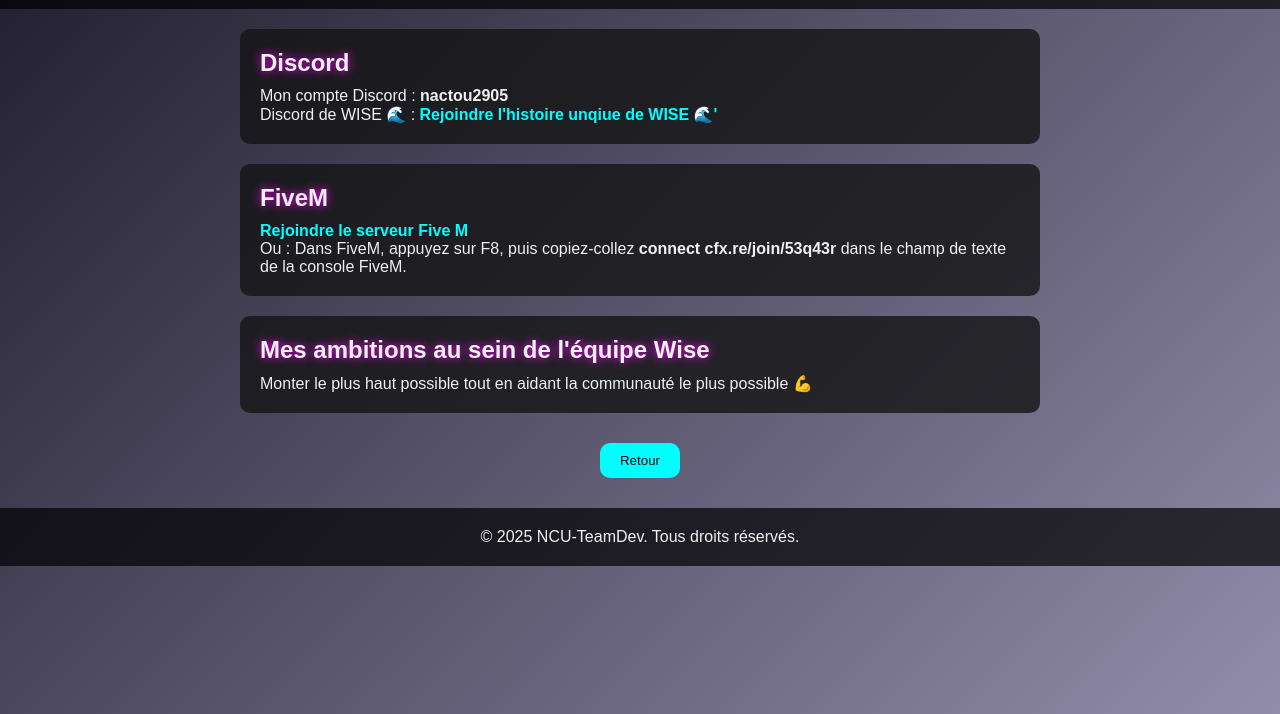
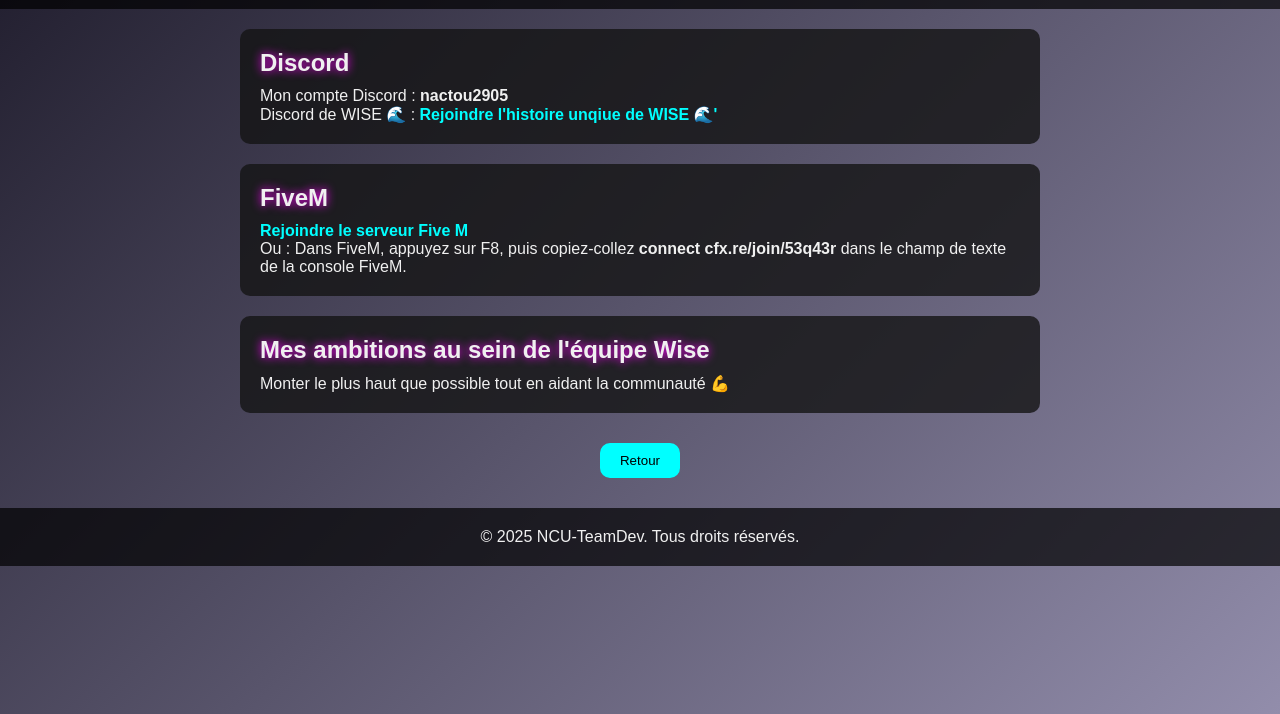
Before and after one commit to Nactouteamdev/nactouteamdev.io, a plain HTML site: page info.html in a window 1280 px wide. Shown: the part 86-800 px from the top of the page. Drawn offline with Linux system fonts and the light colour scheme.

Commit message:
Update info.html

```diff
--- a/info.html
+++ b/info.html
@@ -24,7 +24,7 @@
         </section>
         <section class="ambitions">
             <h2>Mes ambitions au sein de l'équipe Wise</h2>
-            <p>Monter le plus haut possible tout en aidant la communauté le plus possible 💪</p>
+            <p>Monter le plus haut que possible tout en aidant la communauté 💪</p>
         </section>
         <button id="btn-retour">Retour</button>
     </main>
```
